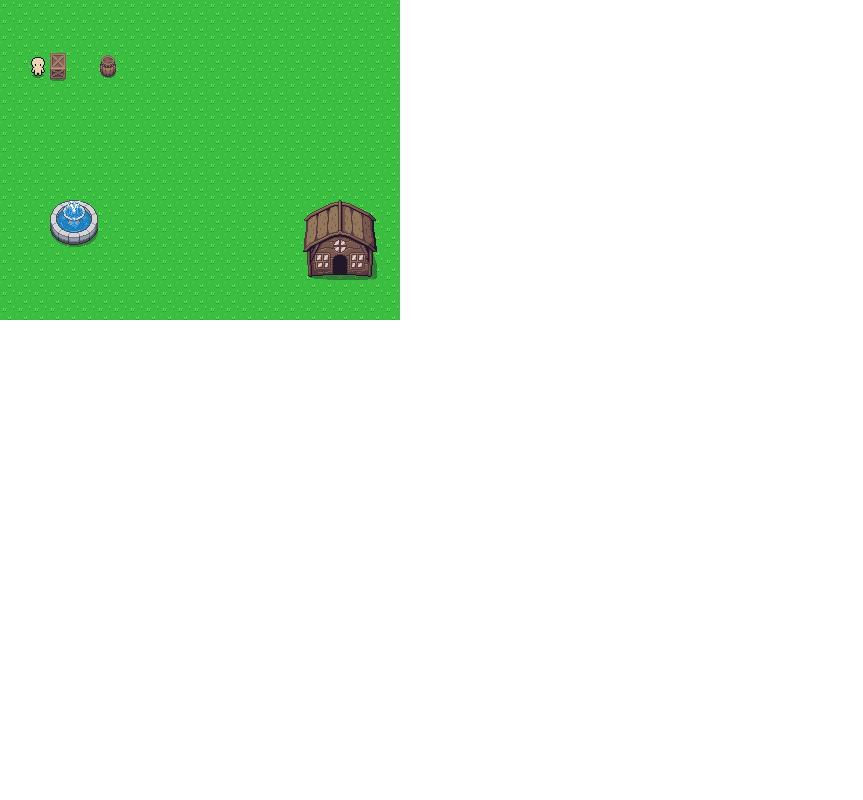
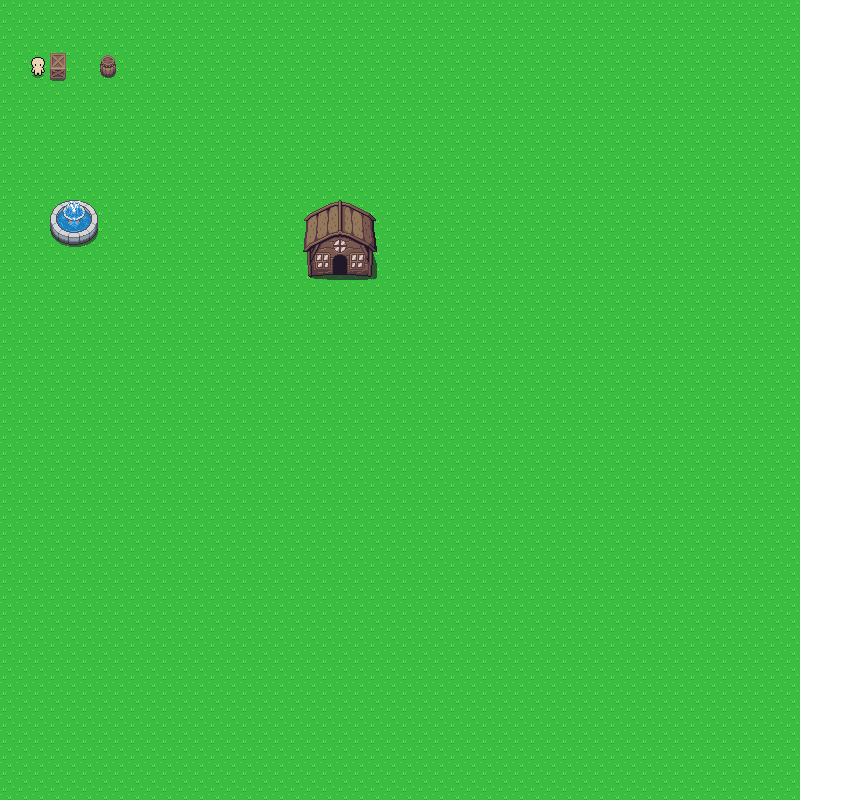
Before and after one commit to orsi/react-gamin, a React (Vite) app: page / in a window 1280 px wide. Shown: the top 800 px of the page, without its empty margins (0-863 px from the left). Built offline with nearby package versions, Linux system fonts and the light colour scheme.

Commit message:
render multispritesheet into canvas to drastic perf improvements

```diff
--- a/src/entities/Ground.tsx
+++ b/src/entities/Ground.tsx
@@ -17,13 +17,13 @@ export default function Ground() {
   });
 
   const grassTiles = [];
-  for (let i = 0; i < 500; i++) {
+  for (let i = 0; i < 5000; i++) {
     grassTiles.push(spriteSheet.sprites[0]);
   }
   return (
-    <Render position={position[0]}>
+    <Render>
       <MultiSpriteSheet
-        tilesPerRow={25}
+        tilesPerRow={50}
         src={spriteSheet.src}
         sprites={grassTiles}
       />
--- a/src/library/Render.tsx
+++ b/src/library/Render.tsx
@@ -96,28 +96,49 @@ export function MultiSpriteSheet({
   src,
   sprites,
 }: MultiSpriteSheetProps) {
-  return (
-    <div
-      style={{
-        display: "grid",
-        gridTemplateColumns: `repeat(${tilesPerRow ?? "auto"}, 1fr)`,
-      }}
-    >
-      {sprites.map((sprite, i) => (
-        <img
-          key={`${sprite.id}-${i}`}
-          style={{
-            objectFit: "none",
-            objectPosition: `${sprite.offsetX}px ${sprite.offsetY}px`,
-            height: `${sprite.height}px`,
-            width: `${sprite.width}px`,
-          }}
-          src={src}
-          alt=""
-        />
-      ))}
-    </div>
-  );
+  const ref = useRef<HTMLCanvasElement>(null);
+  useEffect(() => {
+    const canvas = ref.current;
+    if (!canvas) {
+      return;
+    }
+
+    const canvasWidth =
+      sprites[0].width * (tilesPerRow ? tilesPerRow : sprites.length);
+    const canvasHeight =
+      sprites[0].height *
+      (tilesPerRow ? Math.floor(sprites.length / tilesPerRow) + 1 : 1);
+    canvas.width = canvasWidth;
+    canvas.height = canvasHeight;
+
+    const ctx = canvas.getContext("2d");
+    if (!ctx) {
+      return;
+    }
+
+    const image = new Image();
+    image.src = src;
+    image.addEventListener("load", (e) => {
+      for (let i = 0; i < sprites.length; i++) {
+        const column = tilesPerRow ? i % tilesPerRow : i;
+        const row = tilesPerRow ? Math.floor(i / tilesPerRow) : 0;
+        const sprite = sprites[i];
+        ctx.drawImage(
+          image,
+          -sprite.offsetX,
+          -sprite.offsetY,
+          sprite.width,
+          sprite.height,
+          column * sprite.width,
+          row * sprite.height,
+          sprite.width,
+          sprite.height
+        );
+      }
+    });
+  }, []);
+
+  return <canvas ref={ref} />;
 }
 
 interface SpriteSheetProps {
--- a/src/library/System.tsx
+++ b/src/library/System.tsx
@@ -73,7 +73,6 @@ export function useMovementSystem() {
 
   useEffect(() => {
     add(entity);
-    console.log("entity added", entity.position);
     () => {
       remove(entity);
     };
```
